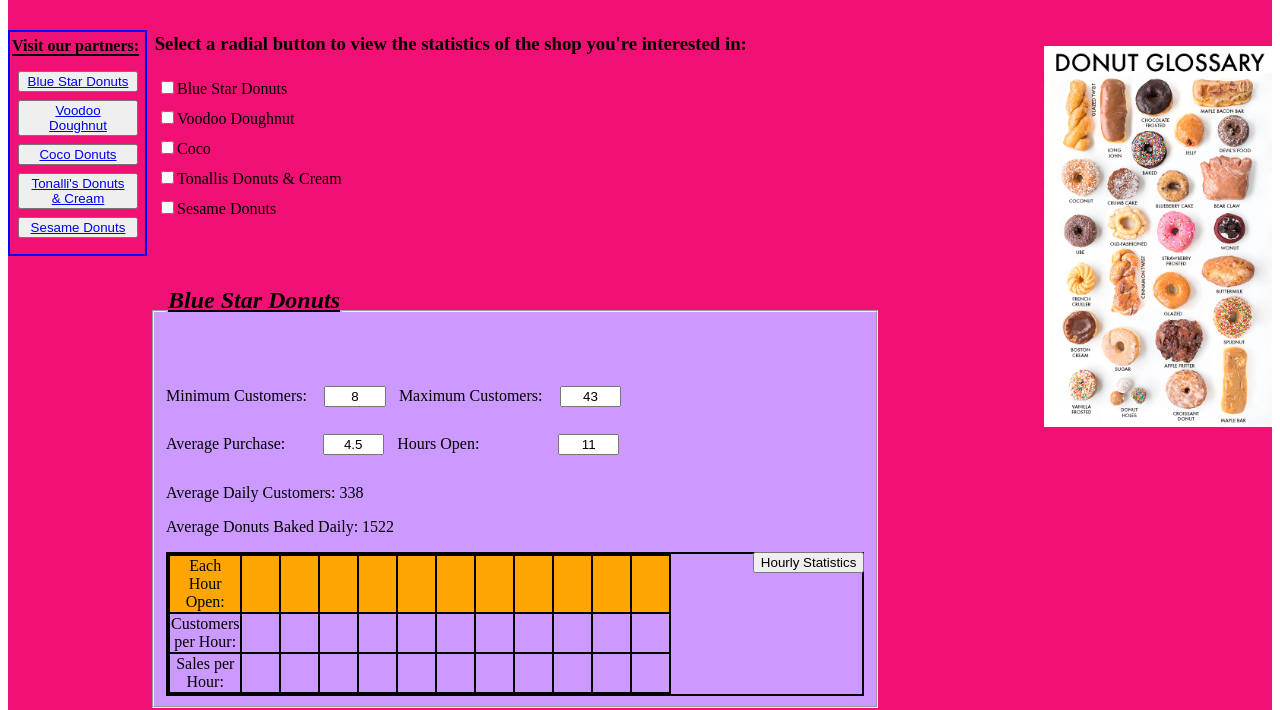
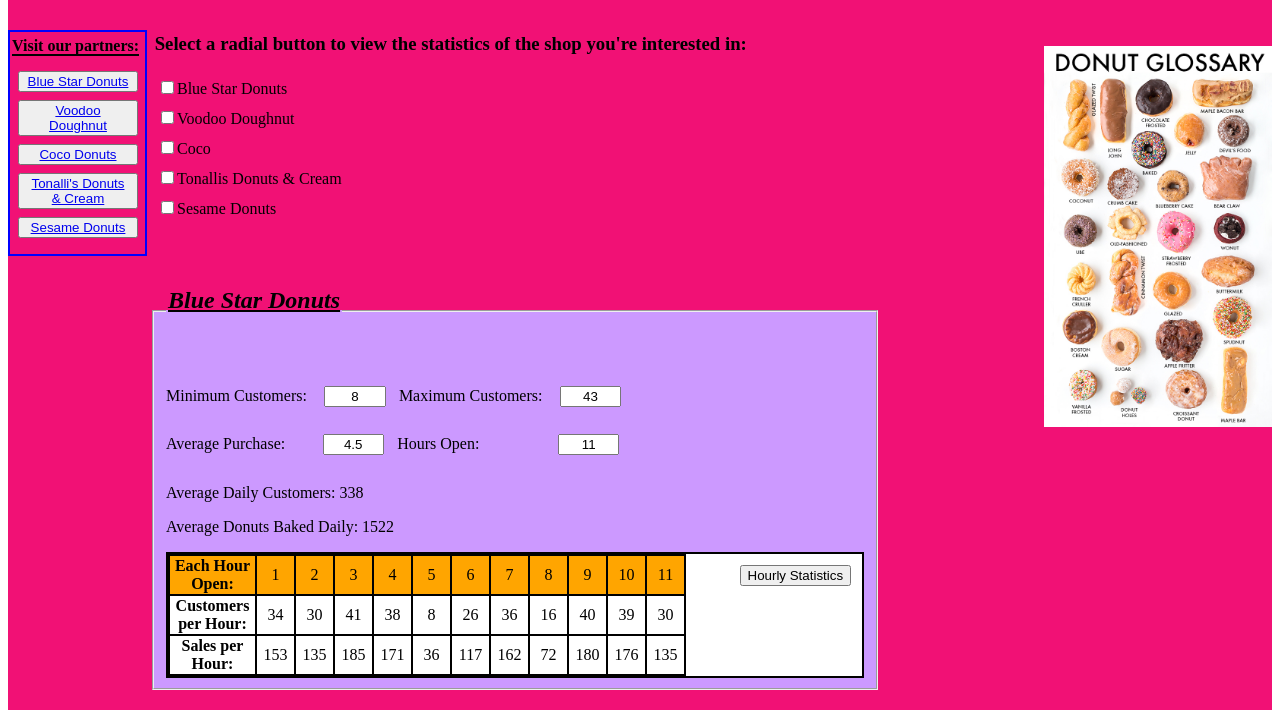
Before and after one commit to jacobshillman/DonutShop, a plain HTML site: page index.html in a window 1280 px wide. Shown: the part 242-952 px from the top of the page. Drawn offline with Linux system fonts and the light colour scheme.

Commit message:
...still trying

```diff
--- a/shopsjs.js
+++ b/shopsjs.js
@@ -1,16 +1,4 @@
-    //Insert date:
-    function date () {
-    var dt = new Date();
-    return (dt.getMonth() + 1) + "/" + dt.getDate() + "/" + dt.getFullYear();
-    };
-
-    window.onload = function () {
-    var theDiv = document.getElementById("copy");
-    var content = document.createTextNode(date());
-    theDiv.appendChild(content);
-    };
-
-  //Global functions:
+  /*Global functions:   */
 function getRandom (min, max) {
     return Math.floor(Math.random() * (max - min +1)+min);
   };
@@ -55,7 +43,19 @@ function dailyBake (bake) {
   return bakedDaily;
 };
 
-  //Shop constructor:
+/*Insert date:  */
+    function date () {
+    var dt = new Date();
+    return (dt.getMonth() + 1) + "/" + dt.getDate() + "/" + dt.getFullYear();
+    };
+
+    window.onload = function () {
+    var theDiv = document.getElementById("copy");
+    var content = document.createTextNode(date());
+    theDiv.appendChild(content);
+    };
+
+  /*Shop constructor:   */
 function Shop (name,minCust,maxCust,avgPurchase,hours) {
   this.shopName = name;
   this.minCust = minCust;
@@ -63,23 +63,23 @@ function Shop (name,minCust,maxCust,avgPurchase,hours) {
   this.avgPurchase = avgPurchase;
   this.hours = hours;
 
-    //Generate array with each hour Shop is open:
+/*Generate array with each hour Shop is open:   */
   this.indexHours = hoursOpen(this.hours);
 
-    //Random sample of average customers per hour:
+/*Random sample of average customers per hour:   */
   this.custHourly = hourlyCust(this.hours, this.minCust, this.maxCust);
 
-    //Customers per day:
+/*Customers per day:   */
   this.custDaily = dailyCust(this.custHourly);
 
-    //Donuts to bake per hour:
+/*Donuts to bake per hour:   */
   this.bakeHourly = hourlyBake(this.custHourly, this.avgPurchase);
 
-    //Donuts to bake per day:
+/*Donuts to bake per day:   */
   this.bakeDaily = dailyBake(this.bakeHourly);
 };
 
-  //Init Shop instances:
+  /*Init Shop instances:   */
 var donutShop = [5];
 donutShop[0] = new Shop("Blue Star Donuts", 8, 43, 4.5, 11);
 donutShop[1] = new Shop("Voodoo Doughnut", 4, 37, 2, 24);
@@ -87,13 +87,11 @@ donutShop[2] = new Shop("Coco", 9, 23, 6.33, 11);
 donutShop[3] = new Shop("Tonallis Donuts & Cream", 2, 28, 1.25, 17);
 donutShop[4] = new Shop("Sesame Donuts", 8, 58, 3.75, 24);
 
-  //Write Shop content to page:
+  /*Write Shop content to page:   */
 function fieldsets (donutshop) {
   for (var index = 0; index < donutShop.length; index++){
 
-    //Checkboxes for each Shop:
-      //Show/Hide shop fieldset on checkbox click:
-
+/*Create checkboxes to Show/Hide shop fieldset on checkbox click for each Shop:   */
     var form = document.getElementById("shopsData");
     var box = document.createElement("div");
       box.className="box";
@@ -104,172 +102,160 @@ function fieldsets (donutshop) {
       check.value=this.donutShop[index].shopName;
       check.form="shopsData";
       check.id=this.donutShop[index].shopName.replace(/[^a-zA-Z0-9]/g,'')+"Select";
-
-//     check.setAttribute("onclick", displayShop());
-
+//      check.setAttribute("onclick", displayShop());
+    box.appendChild(check);
+        //Create labels for checkboxes for each Shop:
     var label = document.createElement("label");
       label.htmlFor=this.donutShop[index].shopName.replace(/[^a-zA-Z0-9]/g,'')+"Select"
       label.id=this.donutShop[index].shopName.replace(/[^a-zA-Z0-9]/g,'')+"Label";
       label.appendChild(document.createTextNode(this.donutShop[index].shopName));
-    box.appendChild(check);
     box.appendChild(label);
-  };
+  } /*Checkbox for loop closure.  */
 
-    //Populate shops data:
+/*Populate shopsData table:   */
   for (var index = 0; index < donutShop.length; index++){
-      //Create fieldsets and child elements:
+
+/*Create fieldset:   */
     var form = document.getElementById("shopsData");
       var fieldset = document.createElement("fieldset");
         fieldset.className="donuts";
         fieldset.id=this.donutShop[index].shopName.replace(/[^a-zA-Z0-9]/g,'');
+      form.appendChild(fieldset);
+
+/*Create fieldset legend:   */
     var fieldsetLegend = document.createElement("legend");
+    fieldset.appendChild(fieldsetLegend);
+/*Create h4 element inside fieldset legend:   */
     var h4 = document.createElement("h4");
+      fieldsetLegend.appendChild(h4);
+        h4.appendChild(document.createTextNode(this.donutShop[index].shopName));
+
+/*Create minimum customers per hour label:   */
     var minCustLabel = document.createElement("Label");
+    fieldset.appendChild(minCustLabel);
+      minCustLabel.appendChild(document.createTextNode("Minimum Customers: "));
+/*Create minimum customers per hour textbox:   */
     var minCustText = document.createElement("input");
       minCustText.type = "text";
       minCustText.className = "minCust";
-        minCustText.id = this.donutShop[index].shopName.replace(/[^a-zA-Z0-9]/g,'')
-         +"minCust";
+      minCustText.id = this.donutShop[index].shopName.replace(/[^a-zA-Z0-9]/g,'')+"minCust";
       minCustText.value = this.donutShop[index].minCust;
+    fieldset.appendChild(minCustText);
+
+/*Create maximum customers per hour label:   */
     var maxCustLabel = document.createElement("label");
+    fieldset.appendChild(maxCustLabel);
+      maxCustLabel.appendChild(document.createTextNode("Maximum Customers: "));
+/*Create minimum customers per hour textbox:   */
     var maxCustText = document.createElement("input");
       maxCustText.type = "text";
       maxCustText.className = "maxCust";
-        maxCustText.id = this.donutShop[index].shopName.replace(/[^a-zA-Z0-9]/g,'')
-         +"maxCust";
+      maxCustText.id = this.donutShop[index].shopName.replace(/[^a-zA-Z0-9]/g,'')+"maxCust";
       maxCustText.value = this.donutShop[index].maxCust;
+    fieldset.appendChild(maxCustText);
+
+/*Line break for formatting:   */
     var lineBreak = document.createElement("br");
+      fieldset.appendChild(lineBreak);
+
+/*Create average purchase per customer label:   */
     var avgPurchLabel = document.createElement("label");
+    fieldset.appendChild(avgPurchLabel);
+      avgPurchLabel.appendChild(document.createTextNode("Average Purchase: "));
+/*Create average purchase per customer textbox:   */
     var avgPurchText = document.createElement("input");
       avgPurchText.type = "text";
       avgPurchText.className = "avgPurchase";
-        avgPurchText.id = this.donutShop[index].shopName.replace(/[^a-zA-Z0-9]/g,'')
-         +"avgPurchase";
+      avgPurchText.id = this.donutShop[index].shopName.replace(/[^a-zA-Z0-9]/g,'')+"avgPurchase";
       avgPurchText.value = this.donutShop[index].avgPurchase;
+    fieldset.appendChild(avgPurchText);
+
+/*Create hours open per day label:   */
     var hoursLabel = document.createElement("label");
+    fieldset.appendChild(hoursLabel);
+      hoursLabel.appendChild(document.createTextNode("Hours Open: "));
+/*Create hours open per day textbox:   */
     var hoursText = document.createElement("input");
       hoursText.type = "text";
       hoursText.className = "hours";
-        hoursText.id = this.donutShop[index].shopName.replace(/[^a-zA-Z0-9]/g,'')
-         +"hours";
+      hoursText.id = this.donutShop[index].shopName.replace(/[^a-zA-Z0-9]/g,'')+"hours";
       hoursText.value = this.donutShop[index].hours;
+    fieldset.appendChild(hoursText);
+
+/*Create average customers daily label:   */
     var custDailyLabel = document.createElement("div");
       custDailyLabel.className = "custDaily";
+    fieldset.appendChild(custDailyLabel);
+      custDailyLabel.appendChild(document.createTextNode("Average Daily Customers: "));
+/*Create average customers daily span:   */
     var custDailySpan = document.createElement("span");
-        custDailySpan.id = this.donutShop[index].shopName.replace(/[^a-zA-Z0-9]/g,'')
-        +"cust";
+      custDailySpan.id = this.donutShop[index].shopName.replace(/[^a-zA-Z0-9]/g,'')+"cust";
+    custDailyLabel.appendChild(custDailySpan);
+      custDailySpan.appendChild(document.createTextNode(this.donutShop[index].custDaily));
+
+/*Create average donuts sold daily label:   */
     var donutstDailyLabel = document.createElement("div");
       donutstDailyLabel.className = "custDaily";
+    fieldset.appendChild(donutstDailyLabel);
+      donutstDailyLabel.appendChild(document.createTextNode("Average Donuts Baked Daily: "));
+/*Create average customers daily span:   */
     var donutsDailySpan = document.createElement("span");
-        donutsDailySpan.id = this.donutShop[index].shopName.replace(/[^a-zA-Z0-9]/g,'')
-        +"bake";
-      var hoverTableSpan = document.createElement("div");
-        hoverTableSpan.className = "hoverTable";
-      var hoverTableButton = document.createElement("button");
-        hoverTableButton.type = "button";
-        hoverTableButton.id = "shop"
-        +this.donutShop[index].shopName.replace(/[^a-zA-Z0-9]/g,'');
+      donutsDailySpan.id = this.donutShop[index].shopName.replace(/[^a-zA-Z0-9]/g,'')+"bake";
+    donutstDailyLabel.appendChild(donutsDailySpan);
+      donutsDailySpan.appendChild(document.createTextNode(this.donutShop[index].bakeDaily))
+
+/*Create button to show hourly statistics on:hover:   */
+    var hoverTable = document.createElement("button");
+      hoverTable.type = "button";
+      hoverTable.className = "tableButton";
+      hoverTable.id = "shop"+this.donutShop[index].shopName.replace(/[^a-zA-Z0-9]/g,'');
+      hoverTable.appendChild(document.createTextNode("Hourly Statistics"));
+    fieldset.appendChild(hoverTable);
+
+/*Create hourly statistics table:   */
     var statsHourly = document.createElement("table");
       statsHourly.className = "hourlyStats";
+/*Create hourly statistics table first row:   */
     var row1 = statsHourly.insertRow(0);
       row1.id = "highlight";
-        var col1Head = row1.insertCell(0);
-          col1Head.appendChild(document.createTextNode("Each Hour Open:"));
-/*        var col1Data;
+/*Create hourly statistics table first row header cell:   */
+    var row1Head = document.createElement("th");
+      row1.appendChild(row1Head);
+      row1Head.appendChild(document.createTextNode("Each Hour Open:"));
+/*Create hourly statistics table first row data cells:   */
       for (cellIndex = 0; cellIndex < this.donutShop[index].indexHours.length; cellIndex++) {
-            col1Data += row1.insertCell(-1);
-            col1Data.innerHTML = this.donutShop[index].indexHours[cellIndex];
-          }; */
+        var row1Data = row1.insertCell(-1);
+        row1Data.innerHTML= this.donutShop[index].indexHours[cellIndex];};
+/*Create hourly statistics table second row:   */
     var row2 = statsHourly.insertRow(1);
-        var col2Head = row2.insertCell(0);
-          col2Head.appendChild(document.createTextNode("Customers per Hour:"));
-/*        var col2Data;
+/*Create hourly statistics table second row header cell:   */
+    var row2Head = document.createElement("th");
+      row2.appendChild(row2Head);
+      row2Head.appendChild(document.createTextNode("Customers per Hour:"));
+/*Create hourly statistics table second row data cells:   */
+    var row2Data;
       for (cellIndex = 0; cellIndex < this.donutShop[index].custHourly.length; cellIndex++) {
-            col2Data += row2.insertCell(-1);
-            col2Data.innerHTML = this.donutShop[index].custHourly[cellIndex];
-          }; */
+        var row2Data = row2.insertCell(-1);
+        row2Data.innerHTML= this.donutShop[index].custHourly[cellIndex];};
+/*Create hourly statistics table third row:   */
     var row3 = statsHourly.insertRow(2);
-        var col3Head = row3.insertCell(0);
-          col3Head.appendChild(document.createTextNode("Sales per Hour:"));
-/*        var col3Data;
+/*Create hourly statistics table third row header cell:   */
+    var row3Head = document.createElement("th");
+      row3.appendChild(row3Head);
+      row3Head.appendChild(document.createTextNode("Sales per Hour:"));
+/*Create hourly statistics table second row data cells:   */
+    var row3Data;
       for (cellIndex = 0; cellIndex < this.donutShop[index].bakeHourly.length; cellIndex++) {
-            col3Data += row3.insertCell(-1);
-            col3Data.innerHTML = this.donutShop[index].bakeHourly[cellIndex];
-          }; */
+        var row3Data = row3.insertCell(-1);
+        row3Data.innerHTML= this.donutShop[index].bakeHourly[cellIndex];};
 
-          //Functions to generate hourly Shop info for hidden table:
-/*        function hoursDisplay () {
-          for (hrIndex = 0; hrIndex < this.donutShop[index].indexHours.length; hrIndex++) {
-            var hrDisp = trow1.insertCell(document.createTextNode(this.donutShop[index].custHourly[hrIndex]));
-            hrDisp += trow1.insertCell(document.createTextNode(this.donutShop[index].custHourly[hrIndex]));
-          return hrDisp;
-          }
-        };
+    fieldset.appendChild(statsHourly);
 
-        function custDisplay () {
-          for (custIndex = 0; custIndex < this.donutShop[index].indexHours.length; custIndex++) {
-            var cDisp = trow1.insertCell(document.createTextNode(this.donutShop[index].custHourly[custIndex]));
-            cDisp += trow1.insertCell(document.createTextNode(this.donutShop[index].custHourly[custIndex]));
-          return cDisp;
-          }
-        };
 
-        function salesDisplay () {
-          for (saleIndex = 0; saleIndex < this.donutShop[index].bakeHourly.length; saleIndex++) {
-            var sDisp = trow1.insertCell(document.createTextNode(this.donutShop[index].custHourly[saleIndex]));
-            sDisp += trow1.insertCell(document.createTextNode(this.donutShop[index].custHourly[saleIndex]));
-          return sDisp;
-          }
-        };
-*/
-      //Instantiate elements created:
-    form.appendChild(fieldset);
-    fieldset.appendChild(fieldsetLegend);
-    fieldsetLegend.appendChild(h4);
-      h4.appendChild(document.createTextNode(this.donutShop[index].shopName));
-    fieldset.appendChild(minCustLabel);
-      minCustLabel.appendChild(document.createTextNode("Minimum Customers: "));
-    fieldset.appendChild(minCustText);
-    fieldset.appendChild(maxCustLabel);
-      maxCustLabel.appendChild(document.createTextNode("Maximum Customers: "));
-    fieldset.appendChild(maxCustText);
-    fieldset.appendChild(lineBreak);
-    fieldset.appendChild(avgPurchLabel);
-      avgPurchLabel.appendChild(document.createTextNode("Average Purchase: "));
-    fieldset.appendChild(avgPurchText);
-    fieldset.appendChild(hoursLabel);
-      hoursLabel.appendChild(document.createTextNode("Hours Open: "));
-    fieldset.appendChild(hoursText);
-    fieldset.appendChild(custDailyLabel);
-      custDailyLabel.appendChild(document.createTextNode("Average Daily Customers: "));
-      custDailyLabel.appendChild(custDailySpan);
-      custDailySpan.appendChild(document.createTextNode(this.donutShop[index].custDaily));
-    fieldset.appendChild(donutstDailyLabel);
-      donutstDailyLabel.appendChild(document.createTextNode("Average Donuts Baked Daily: "));
-      donutstDailyLabel.appendChild(donutsDailySpan);
-      donutsDailySpan.appendChild(document.createTextNode(this.donutShop[index].bakeDaily))
-    fieldset.appendChild(hoverTableSpan);
-      hoverTableSpan.appendChild(hoverTableButton);
-      hoverTableButton.appendChild(document.createTextNode("Hourly Statistics"));
-    fieldset.appendChild(statsHourly);
-        var col1Data;
-          for (cellIndex = 0; cellIndex < this.donutShop[index].indexHours.length; cellIndex++) {
-            col1Data += row1.insertCell(-1);
-            col1Data.innerHTML = "test";
-            console.log(col1Data);
-          };
+  } /*shopsData table for loop closure.  */
 
-//          this.donutShop[index].indexHours[cellIndex]
-        var col2Data;
-          for (cellIndex = 0; cellIndex < this.donutShop[index].custHourly.length; cellIndex++) {
-            col2Data += row2.insertCell(-1);
-            col2Data.innerHTML = this.donutShop[index].custHourly[cellIndex];
-          };
-        var col3Data;
-          for (cellIndex = 0; cellIndex < this.donutShop[index].bakeHourly.length; cellIndex++) {
-            col3Data += row3.insertCell(-1);
-            col3Data.innerHTML = this.donutShop[index].bakeHourly[cellIndex];
-          };
+};  /*Fieldset function closure.  */
+
 
 
 /*
@@ -284,9 +270,6 @@ function displayShop(){
     }
 };
 */
-
-}
-};
 
 /*
     document.write("<fieldset class='donuts' id='"+this.donutShop[index].shopName.replace(/[^a-zA-Z0-9]/g,'')
--- a/shopsstyles.css
+++ b/shopsstyles.css
@@ -153,10 +153,11 @@ h4 {
 }
 
 .hourlyStats {
+  background-color: white;
   display: block;
 }
 
-.hourlyStats, th, td {
+.hourlyStats, tbody, th, td {
   border-collapse: collapse;
   border: 2px solid black;
 }
@@ -167,19 +168,25 @@ h4 {
 
 .hourlyStats td {
   text-align: center;
-  width: 35px; }
+  width: 35px;
+}
+
+.tableButton {
+  display: block;
+  float: right;
+  margin: 1em;
+}
 
       /*Vanishing table formatting: */
-    .hoverTable {
+    .tableButton {
       float: right;
       display: block;
-      position: static;
+      position: relative;
     }
-    .hoverTable:hover .hourlyStats {
+    .tableButton:hover .hourlyStats {
       display: block;
       position: absolute;
       right: 0;
-      background-color: white;
     }
 
 input:checked fieldset {
```
Lines whose indentation alone changed are shown as unchanged.
